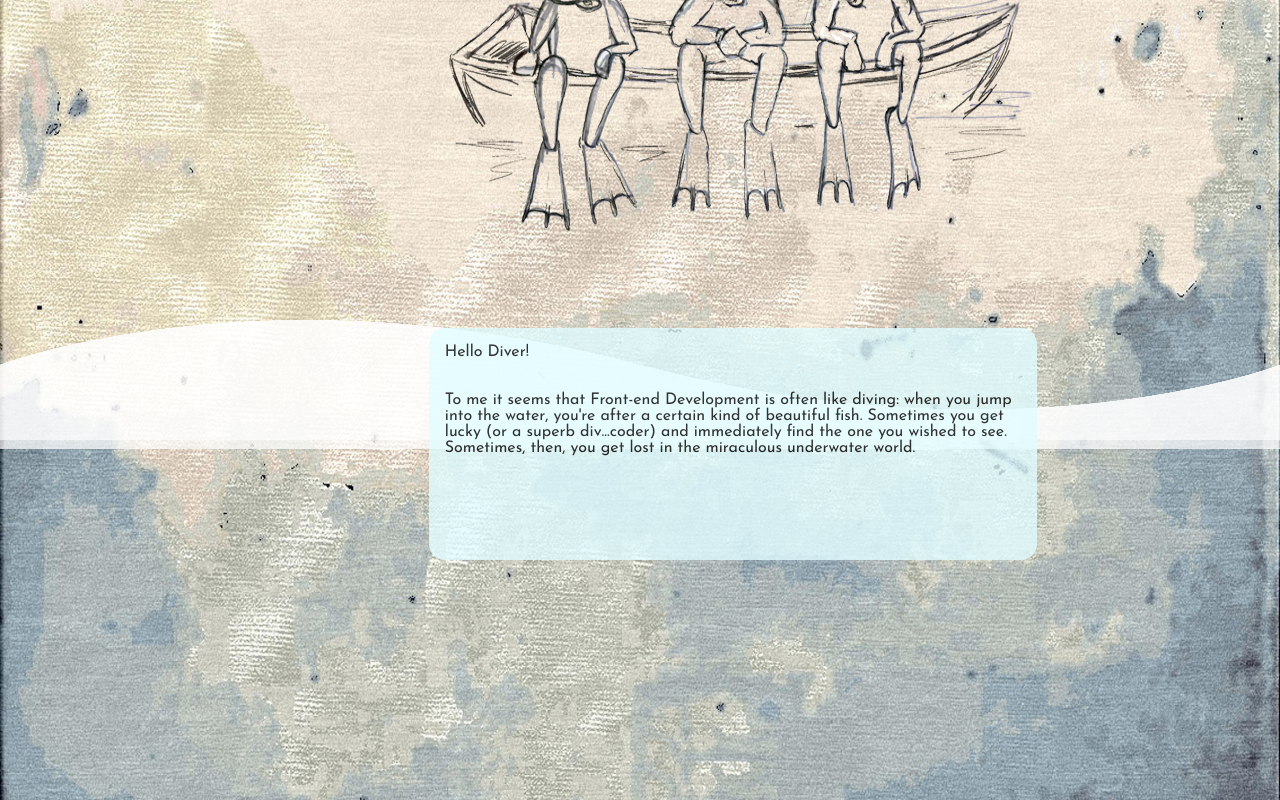
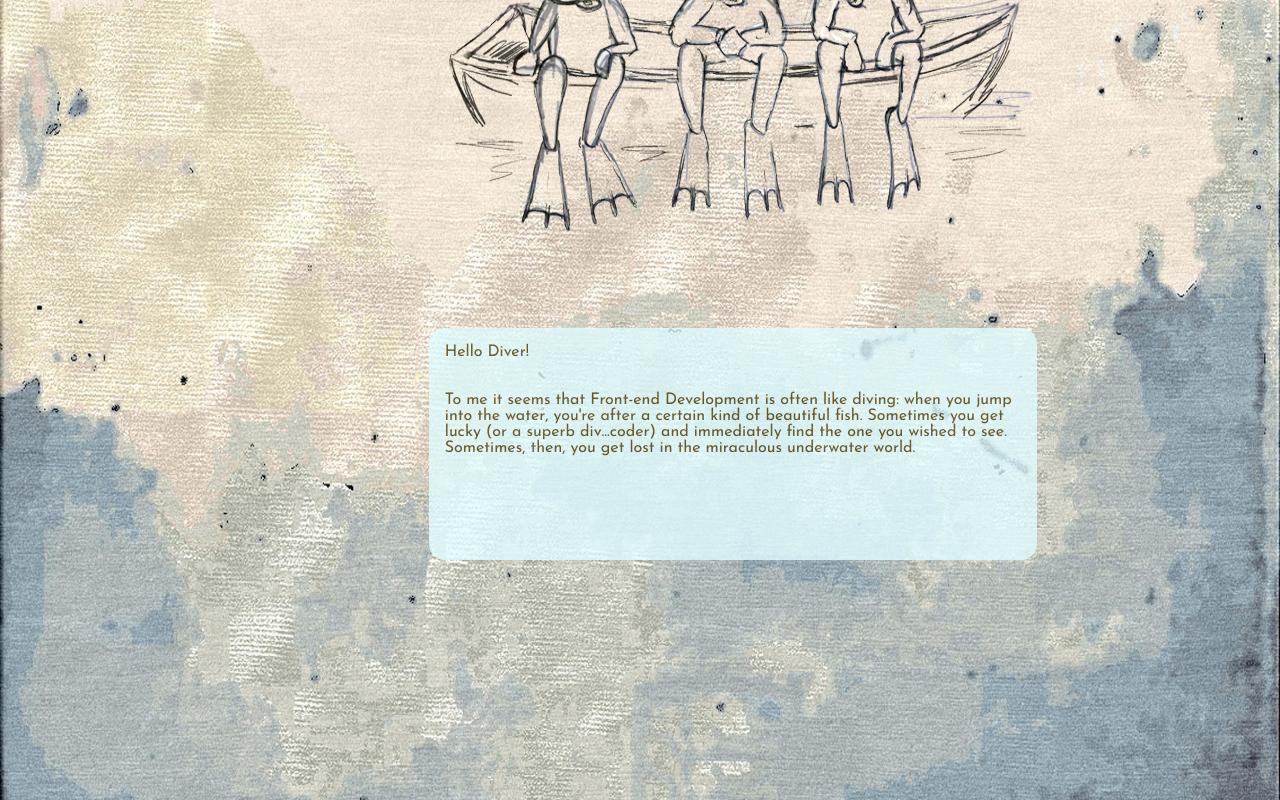
Before and after one commit to maikkinen/divers, a React (Create React App) app: page / in a window 1280 px wide. Shown: the part 640-1440 px from the top of the page. Built offline with nearby package versions, Linux system fonts and the light colour scheme.

Commit message:
wave anim out

```diff
--- a/src/components/Card.js
+++ b/src/components/Card.js
@@ -9,6 +9,9 @@ const cardStyle = {
   opacity: '0.8',
   overflow: 'hidden',
   borderRadius: '1em',
+  //border: 'solid',
+  //borderColor: '#A27C1A',
+  color: '#513C06',
 }
 
 const CardBox = () => {
--- a/src/components/Grid.js
+++ b/src/components/Grid.js
@@ -77,7 +77,7 @@ const Grid = () => {
           <ImageBox image={iland} style={{ opacity: '0.8', height: '80%' }} />
         </Col>
         <Col style={gridElemStyle}></Col>
-        <Waves />
+
         <Col style={fullWidthRow}>
         </Col>
 
@@ -111,58 +111,3 @@ const Grid = () => {
 }
 //<VideoBox video={divergif} />
 export default Grid
-
-/*
-const Grid = () => {
-  return (
-    <Table style={t1}>
-      <Tbody>
-        <Tr style={r2} >
-          <Td style={b2}>Yolo1 </Td>
-          <Td style={b2}>Yolo2 </Td>
-          <Td style={b2}>Yolo3
-            <Ball />
-          </Td>
-          <Td style={b2}>Yolo1 </Td>
-          <Td style={b2}>Yolo1 </Td>
-          <Td style={b2}>Yolo1 </Td>
-          <Td style={b2}>Yolo1 </Td>
-        </Tr>
-
-        <Tr style={r2} >
-          <Td style={b2}>Yolo2 </Td>
-          <Td style={b2}>
-            <ImageBox image={iland} style={{ opacity: '0.8', height: '100%' }} />
-          </Td>
-          <Td style={b2}></Td>
-
-          <Td style={b2}>Yolo2 </Td>
-          <Td style={b2}>Yolo2 </Td>
-          <Td style={b2}>Yolo2 </Td>
-          <Td style={b2}>Yolo2 </Td>
-        </Tr>
-        <Tr style={r2}>
-          <Td style={b2}>Yolo3 </Td>
-          <Td style={b2}>Yolo3 </Td>
-          <Td style={b2}>Yolo3 </Td>
-          <Td style={b2}>Yolo3 </Td>
-          <Td style={b2}>Yolo3 </Td>
-          <Td style={b2}>Yolo3 </Td>
-          <Td style={b2}>Yolo3 </Td>
-        </Tr>
-        <Tr style={r2}>
-          <Td style={b2}>Yolo3 </Td>
-          <Td style={b2}>Yolo3 </Td>
-          <Td style={b2}>Yolo3 </Td>
-          <Td style={b2}>Yolo3 </Td>
-          <Td style={b2}>Yolo3 </Td>
-          <Td style={b2}>Yolo3 </Td>
-          <Td style={b2}>Yolo3 </Td>
-        </Tr>
-      </Tbody>
-    </Table>
-  )
-}
-
-export default Grid
-*/
```
